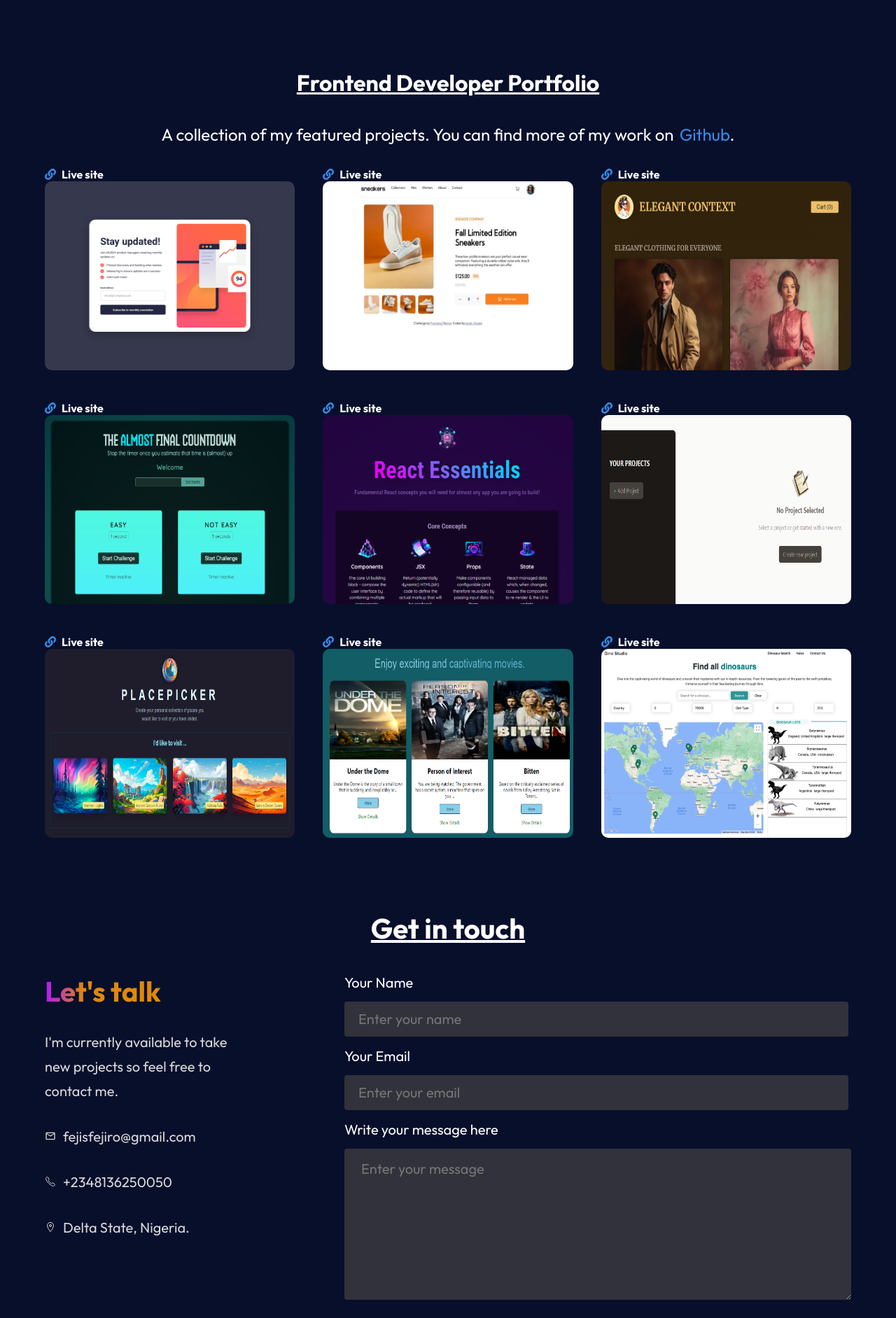
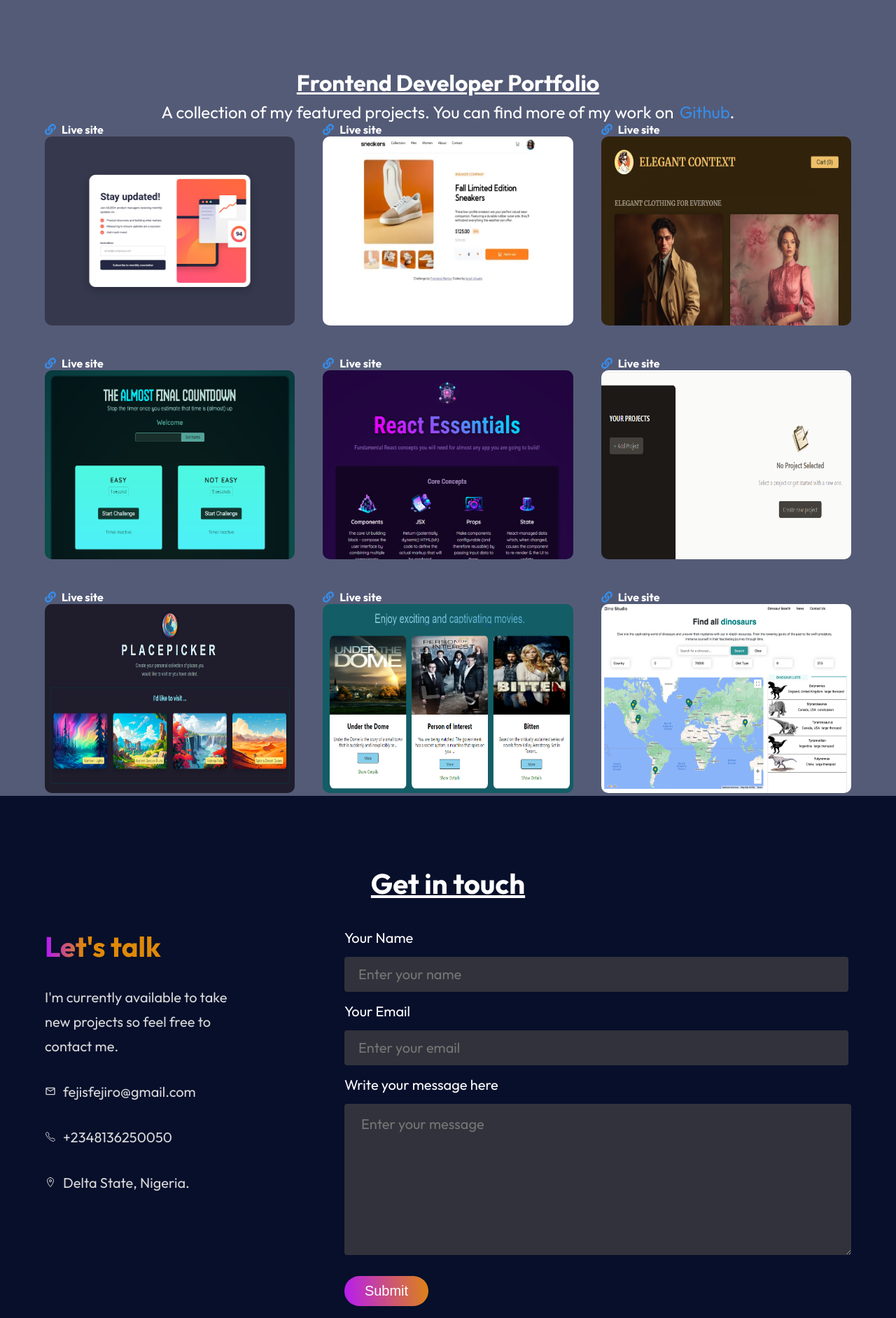
Before and after one commit to jonahunuafe/portfolio-react, a React (Vite) app: page / in a window 1280 px wide. Shown: the part 2037-3920 px from the top of the page at 70% size. Built offline with nearby package versions, Linux system fonts and the light colour scheme.

Commit message:
added background color to myWork container

```diff
--- a/src/App.jsx
+++ b/src/App.jsx
@@ -15,8 +15,10 @@ const App = () => {
         <Home />
         <About />
         <Services />
-        <Projects />
-        <Contact />
+      </div>
+      <Projects />
+      <div className="overallContainer">
+        <Contact  />
       </div>
       <Footer />
     </>
--- a/src/components/Projects/Projects.jsx
+++ b/src/components/Projects/Projects.jsx
@@ -11,6 +11,7 @@ const Projects = () => {
 
    return (
       <div className={styles.myWork} id="projects">
+         <div className="overallContainer">
             <h1>Frontend Developer Portfolio</h1>
             <p>
                A collection of my featured projects. You can find more of my work on
@@ -35,6 +36,7 @@ const Projects = () => {
                ))}
             </div>
          </div>
+      </div>
    );
 }
 
--- a/src/components/Projects/Projects.module.css
+++ b/src/components/Projects/Projects.module.css
@@ -20,6 +20,7 @@
    align-items: center;
    justify-content: center;
    gap: 2rem;
+   background: #545B77;
 }
 
 .myWork a {
--- a/src/components/Services/Services.module.css
+++ b/src/components/Services/Services.module.css
@@ -60,6 +60,7 @@
    -webkit-text-fill-color: transparent;
 }
 
+
 @media(min-width: 768px) {
    .services {
       gap: 80px;
```
Lines whose indentation alone changed are shown as unchanged.
